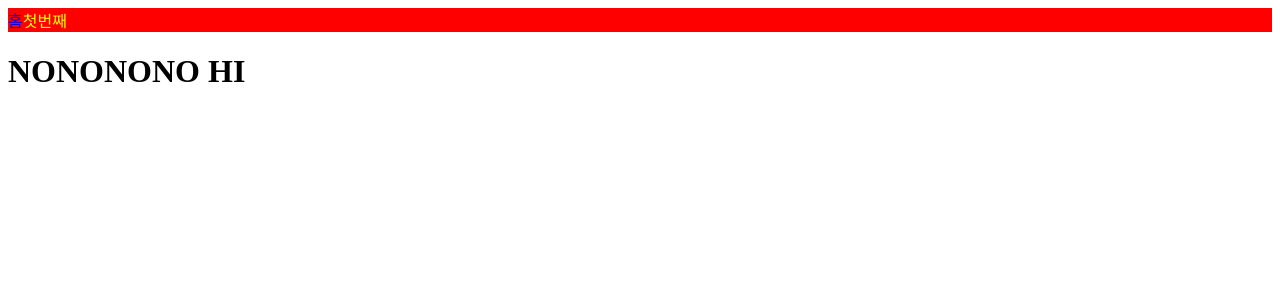
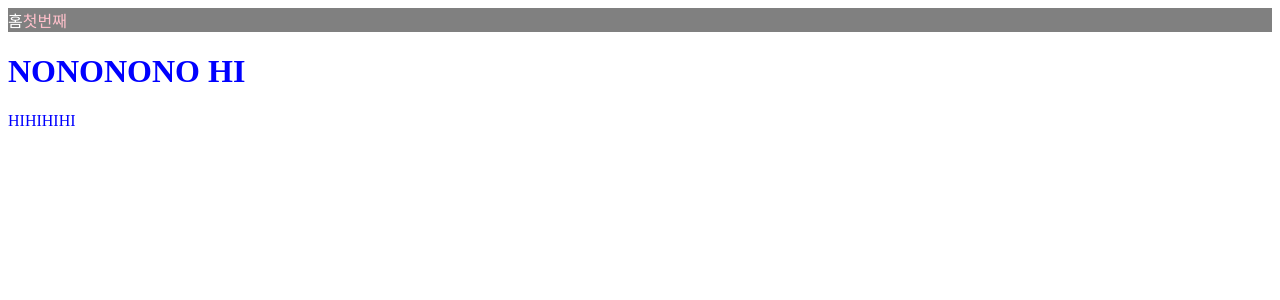
Before and after one commit to WhiteDog1004/NextJS, a Next.js app: page /nohi in a window 1280 px wide. Shown: the top 300 px of the page. Built offline with nearby package versions, Linux system fonts and the light colour scheme.

Commit message:
NextJS Css

```diff
--- a/components/Navbar.js
+++ b/components/Navbar.js
@@ -2,6 +2,7 @@ import Link from "next/link";
 import { useRouter } from "next/router";
 export default function Navbar() {
     const router = useRouter();
+    console.log(router);
 
     return <nav>
         <Link href="/">
@@ -10,16 +11,18 @@ export default function Navbar() {
         <Link href="/nohi">
             <a className={ router.pathname === "/nohi" ? "active" : ""}>첫번째</a>
         </Link>
+
         {/* 이 컴포넌트 한정에서만 css가 적용됨. 다른곳에서 같은 이름이있어도 그곳은 해당css 적용 X  */}
         <style jsx>{`
             nav {
-                background-color: red;
+                background-color: grey;
             }
             a {
+                color: white;
                 text-decoration: none;
             }
             .active {
-                color : yellow;
+                color: pink;
             }
         `}</style>
     </nav>
--- a/components/Navbar.module.css
+++ /dev/null
@@ -1,3 +0,0 @@
-.active {
-    color: tomato;
-}
--- /dev/null
+++ b/pages/_app.js
@@ -0,0 +1,17 @@
+import Navbar from "../components/Navbar";
+
+export default function App({ Component, pageProps }) {
+    return (
+        // index.js & nohi.js를 렌더링하기전에 _app.js가 먼저 렌더링 시작 : 파일명 _app는 절대 바꿀수 없음. NextJS가 정한거임
+        <div>
+            <Navbar />
+            <Component {...pageProps} />
+            <span> HIHIHIHI</span>
+            <style jsx global>{`
+                body {
+                    color: blue;
+                }
+            `}</style>
+        </div>
+    )
+}
--- a/pages/index.js
+++ b/pages/index.js
@@ -3,7 +3,6 @@ import Navbar from "../components/Navbar";
 export default function Home() {
     return (
         <>
-            <Navbar />
             <h1>HI</h1>
         </>
     );
--- a/pages/nohi.js
+++ b/pages/nohi.js
@@ -3,7 +3,6 @@ import Navbar from "../components/Navbar";
 export default function Nohi() {
     return (
         <>
-            <Navbar />
             <h1>NONONONO HI </h1>
         </>
     );
```
